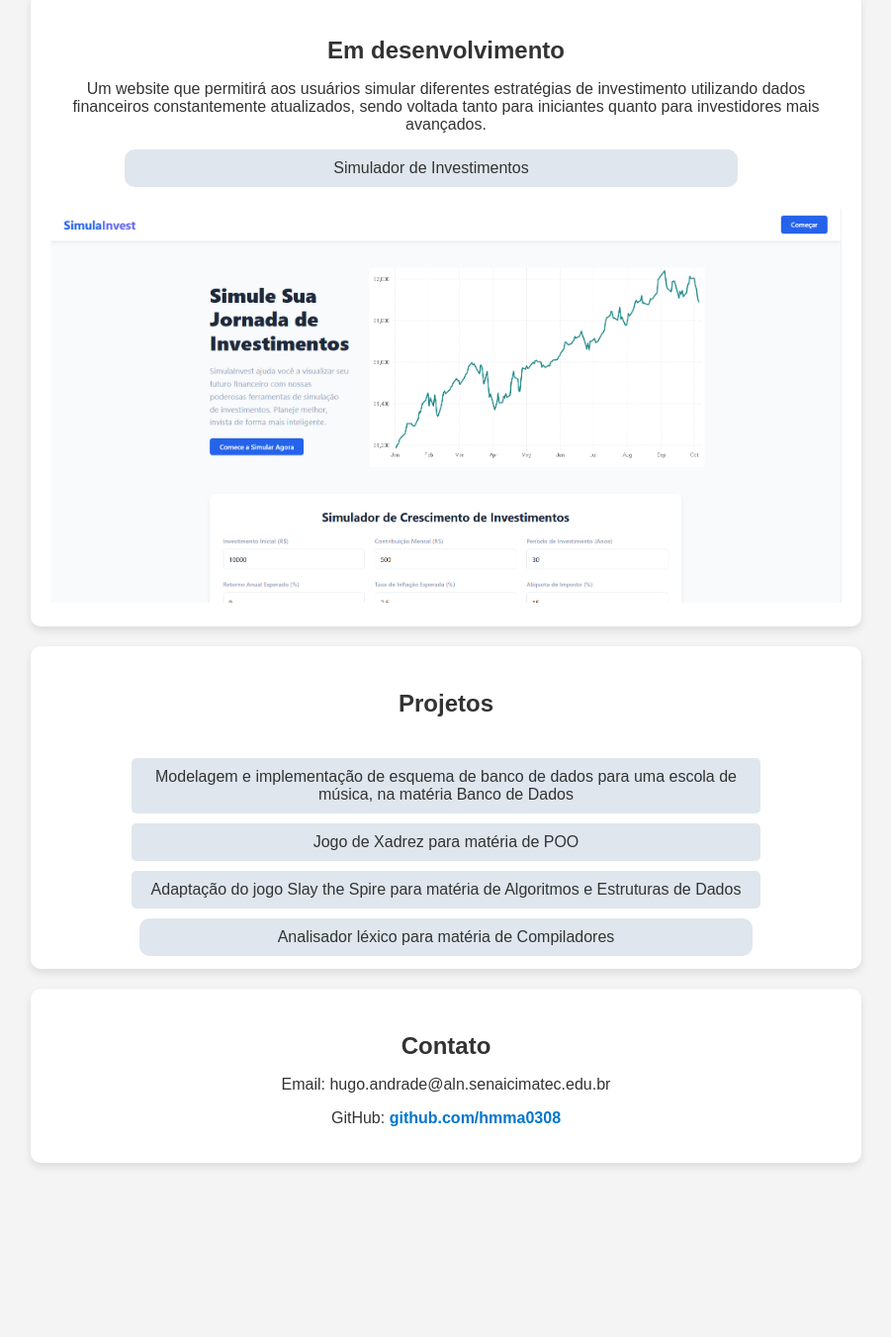
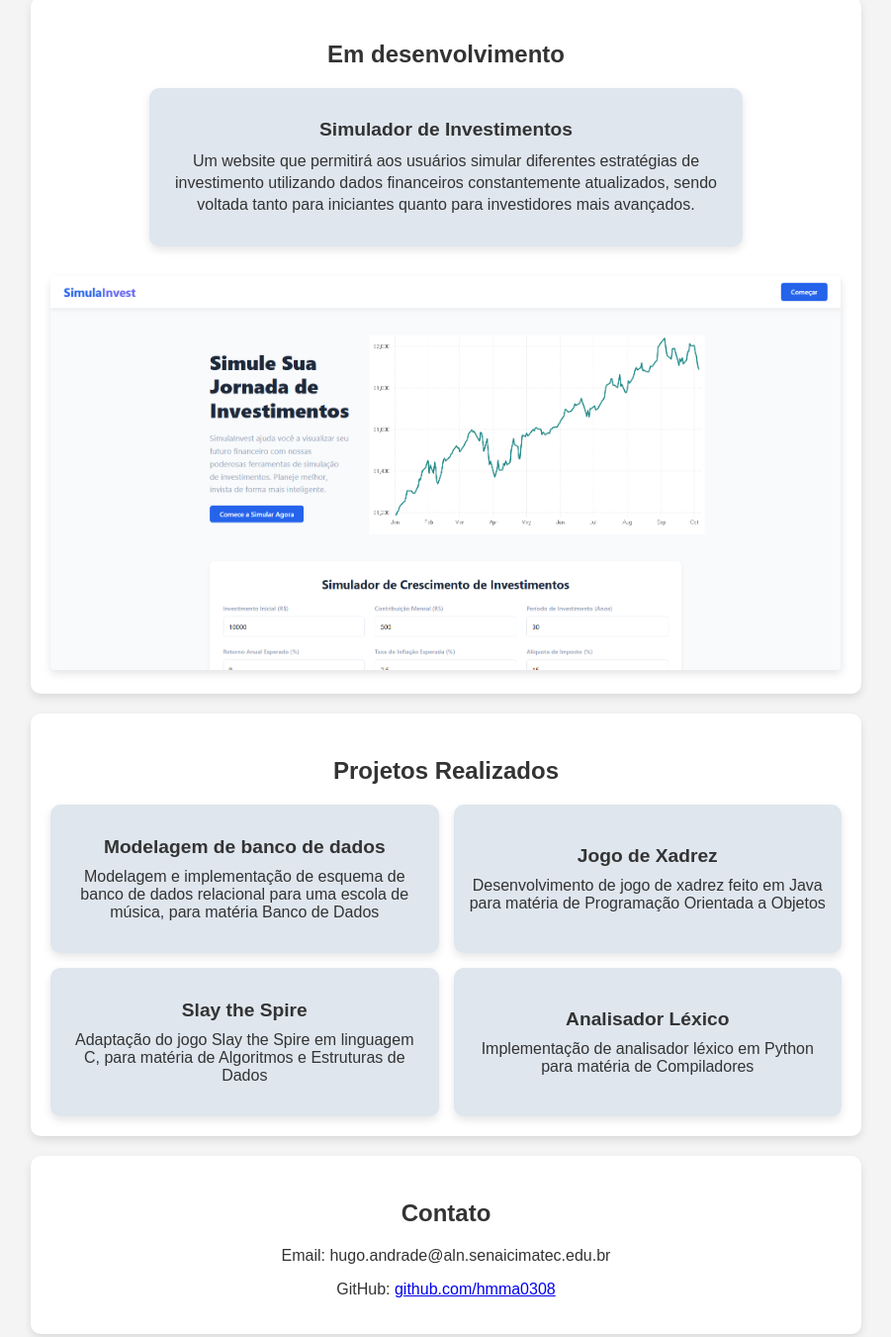
Before and after one commit to hmma0308/hmma0308, a plain HTML site: page index.html in a window 1280 px wide. Shown: the part 847-2198 px from the top of the page at 99% size, without its empty margins (189-1090 px from the left). Before the commit the page ends 2042 px from the top, so only its background shows below. Drawn offline with Linux system fonts and the light colour scheme.

Commit message:
re-organizado

```diff
--- a/index.html
+++ b/index.html
@@ -1,5 +1,5 @@
 <!DOCTYPE html>
-<html lang="en">
+<html lang="pt-br">
   <head>
     <meta charset="UTF-8" />
     <meta name="viewport" content="width=device-width, initial-scale=1.0" />
@@ -12,16 +12,16 @@
       <h1>Portfólio</h1>
     </header>
     <section>
-      <div class="profile-container">
+      <div class="container-perfil">
         <h2>Hugo Mamona</h2>
         <p>Estudante | Universidade Senai Cimatec | Engenharia da Computação</p>
-        <div class="profile-picture">
-          <img src="profile.jpg" alt="foto" />
+        <div class="foto-perfil">
+          <img src="profile.jpg" alt="Foto do perfil" />
         </div>
       </div>
     </section>
     <section>
-      <h3>Informações</h3>
+      <h3>Informações Pessoais</h3>
       <p>
         Sou estudante de Engenharia da Computação pelo Senai Cimatec, atualmente
         no 7º semestre.<br />
@@ -30,63 +30,115 @@
     </section>
     <section>
       <h3>Em desenvolvimento</h3>
-      <p class="project-description">
-        Um website que permitirá aos usuários simular diferentes estratégias de
-        investimento utilizando dados financeiros constantemente atualizados,
-        sendo voltada tanto para iniciantes quanto para investidores mais
-        avançados.
-      </p>
-      <div class="flip-container" onclick="flipCard(this)">
-        <div class="flipper">
-          <div class="front">Simulador de Investimentos</div>
-          <div class="back">
-            <a href="https://github.com/MatheusMuinos/simula.invest_FullStack" target="_blank" rel="noopener noreferrer"
+      <div class="container-destaque" onclick="virarCartao(this)">
+        <div class="cartao">
+          <div class="frente">
+            <h4>Simulador de Investimentos</h4>
+            <p class="descricao-projeto">
+              Um website que permitirá aos usuários simular diferentes
+              estratégias de investimento utilizando dados financeiros
+              constantemente atualizados, sendo voltada tanto para iniciantes
+              quanto para investidores mais avançados.
+            </p>
+          </div>
+          <div class="verso">
+            <a
+              href="https://github.com/MatheusMuinos/simula.invest_FullStack"
+              target="_blank"
+              rel="noopener noreferrer"
               >Repositório</a
             >
           </div>
         </div>
       </div>
-      <div class="project-image">
+      <div class="imagem-projeto">
         <img src="simulainvest.png" alt="Simulador de Investimentos" />
       </div>
     </section>
     <section>
-      <h3>Projetos</h3>
-      <ul>
-        <li>
-          Modelagem e implementação de esquema de banco de dados para uma escola
-          de música, na matéria Banco de Dados
-        </li>
-        <li>Jogo de Xadrez para matéria de POO</li>
-        <li>
-          Adaptação do jogo Slay the Spire para matéria de Algoritmos e
-          Estruturas de Dados
-        </li>
-        <div class="flip-container" onclick="flipCard(this)">
-          <div class="flipper">
-            <div class="front">
-              Analisador léxico para matéria de Compiladores
+      <h3>Projetos Realizados</h3>
+      <div class="grade-projetos">
+        <div class="container-cartao" onclick="virarCartao(this)">
+          <div class="cartao">
+            <div class="frente">
+              <h4>Modelagem de banco de dados</h4>
+              <p>
+                Modelagem e implementação de esquema de banco de dados
+                relacional para uma escola de música, para matéria Banco de
+                Dados
+              </p>
             </div>
-            <div class="back">
-              <a href="https://github.com/Prysthon/static-Checker" target="_blank" rel="noopener noreferrer"
+            <div class="verso">
+              <p>Projeto acadêmico</p>
+            </div>
+          </div>
+        </div>
+        <div class="container-cartao" onclick="virarCartao(this)">
+          <div class="cartao">
+            <div class="frente">
+              <h4>Jogo de Xadrez</h4>
+              <p>
+                Desenvolvimento de jogo de xadrez feito em Java para matéria de
+                Programação Orientada a Objetos
+              </p>
+            </div>
+            <div class="verso">
+              <p>Projeto acadêmico</p>
+            </div>
+          </div>
+        </div>
+        <div class="container-cartao" onclick="virarCartao(this)">
+          <div class="cartao">
+            <div class="frente">
+              <h4>Slay the Spire</h4>
+              <p>
+                Adaptação do jogo Slay the Spire em linguagem C, para matéria de
+                Algoritmos e Estruturas de Dados
+              </p>
+            </div>
+            <div class="verso">
+              <p>Projeto acadêmico</p>
+            </div>
+          </div>
+        </div>
+        <div class="container-cartao" onclick="virarCartao(this)">
+          <div class="cartao">
+            <div class="frente">
+              <h4>Analisador Léxico</h4>
+              <p>
+                Implementação de analisador léxico em Python para matéria de
+                Compiladores
+              </p>
+            </div>
+            <div class="verso">
+              <a
+                href="https://github.com/Prysthon/static-Checker"
+                target="_blank"
+                rel="noopener noreferrer"
                 >Repositório</a
               >
             </div>
           </div>
         </div>
-      </ul>
+      </div>
     </section>
     <section>
       <h3>Contato</h3>
       <p>Email: hugo.andrade@aln.senaicimatec.edu.br</p>
       <p>
-        GitHub: <a href="https://github.com/hmma0308" target="_blank" rel="noopener noreferrer">github.com/hmma0308</a>
+        GitHub:
+        <a
+          href="https://github.com/hmma0308"
+          target="_blank"
+          rel="noopener noreferrer"
+          >github.com/hmma0308</a
+        >
       </p>
     </section>
     <script>
-      function flipCard(card) {
-        const flipper = card.querySelector(".flipper");
-        flipper.classList.toggle("flipped");
+      function virarCartao(elemento) {
+        const cartao = elemento.querySelector(".cartao");
+        cartao.classList.toggle("virado");
       }
     </script>
   </body>
--- a/styles.css
+++ b/styles.css
@@ -25,48 +25,16 @@ section {
 
 section h3 {
   font-size: 1.5rem;
-  margin-bottom: 10px;
+  margin-bottom: 20px;
 }
 
-section ul {
-  padding: 15px;
-}
-
-ul {
-  list-style: none;
-  padding: 0;
-}
-
-ul li {
-  background: #dfe6ee;
-  width: 80%;
-  margin: 10px auto;
-  padding: 10px;
-  border-radius: 5px;
-  transition: background 0.3s;
-}
-
-ul li:hover {
-  background: #c8d4e3;
-}
-
-a {
-  color: #0077cc;
-  text-decoration: none;
-  font-weight: bold;
-}
-
-a:hover {
-  text-decoration: underline;
-}
-
-.profile-container {
+.container-perfil {
   text-align: center;
   max-width: 500px;
   margin: 0 auto;
 }
 
-.profile-picture img {
+.foto-perfil img {
   width: 100%;
   max-width: 300px;
   height: auto;
@@ -75,57 +43,111 @@ a:hover {
   margin-top: 15px;
 }
 
-.flip-container {
+.container-destaque {
   perspective: 1000px;
-  width: 110%;
+  width: 100%;
   max-width: 600px;
-  margin: 10px 75px;
-  background: #dfe6ee;
-  padding: 0;
-  border-radius: 10px;
-  box-shadow: 0 4px 8px rgba(0, 0, 0, 0.1);
+  height: 160px;
+  margin: 0 auto 20px;
   cursor: pointer;
-  transition: background 0.3s;
 }
 
-.flip-container:hover {
-  background: #c8d4e3;
+.grade-projetos {
+  display: grid;
+  grid-template-columns: repeat(2, 1fr);
+  gap: 15px;
+  margin-top: 15px;
 }
 
-.flipper {
+.container-cartao {
+  perspective: 1000px;
+  height: 150px;
+  cursor: pointer;
+}
+
+.cartao {
   position: relative;
   width: 100%;
+  height: 100%;
   transform-style: preserve-3d;
   transition: transform 0.6s;
 }
 
-.flipper.flipped {
+.cartao.virado {
   transform: rotateY(180deg);
 }
 
-.front,
-.back {
+.frente,
+.verso {
   position: absolute;
   width: 100%;
+  height: 100%;
   backface-visibility: hidden;
   border-radius: 10px;
+  padding: 15px;
+  box-sizing: border-box;
+  display: flex;
+  flex-direction: column;
+  justify-content: center;
+  box-shadow: 0 4px 8px rgba(0, 0, 0, 0.1);
 }
 
-.front {
+.frente {
   background: #dfe6ee;
-  padding: 10px;
-  cursor: pointer;
+  color: #333;
 }
 
-.back {
+.verso {
   background: #dfe6ee;
   transform: rotateY(180deg);
-  padding: 10px;
   text-align: center;
 }
 
-.project-image img {
+.frente h4 {
+  margin: 0 0 10px 0;
+  font-size: 1.2rem;
+}
+
+.frente p {
+  margin: 0;
+  font-size: 1rem;
+}
+
+.descricao-projeto {
+  font-size: 0.95rem;
+  line-height: 1.4;
+}
+
+.verso a {
+  color: #0077cc;
+  text-decoration: none;
+  font-weight: bold;
+  padding: 8px 15px;
+  background: #dfe6ee;
+  border-radius: 4px;
+  transition: all 0.3s;
+  display: inline-block;
+  margin-top: 10px;
+}
+
+a:hover {
+  background: rgba(255, 255, 255, 0.5);
+  text-decoration: none;
+}
+
+.imagem-projeto {
+  margin-top: 30px;
+}
+
+.imagem-projeto img {
   max-width: 100%;
   height: auto;
-  margin-top: 60px;
+  border-radius: 5px;
+  box-shadow: 0 4px 8px rgba(0, 0, 0, 0.1);
 }
+
+@media (max-width: 600px) {
+  .grade-projetos {
+    grid-template-columns: 1fr;
+  }
+}
```
